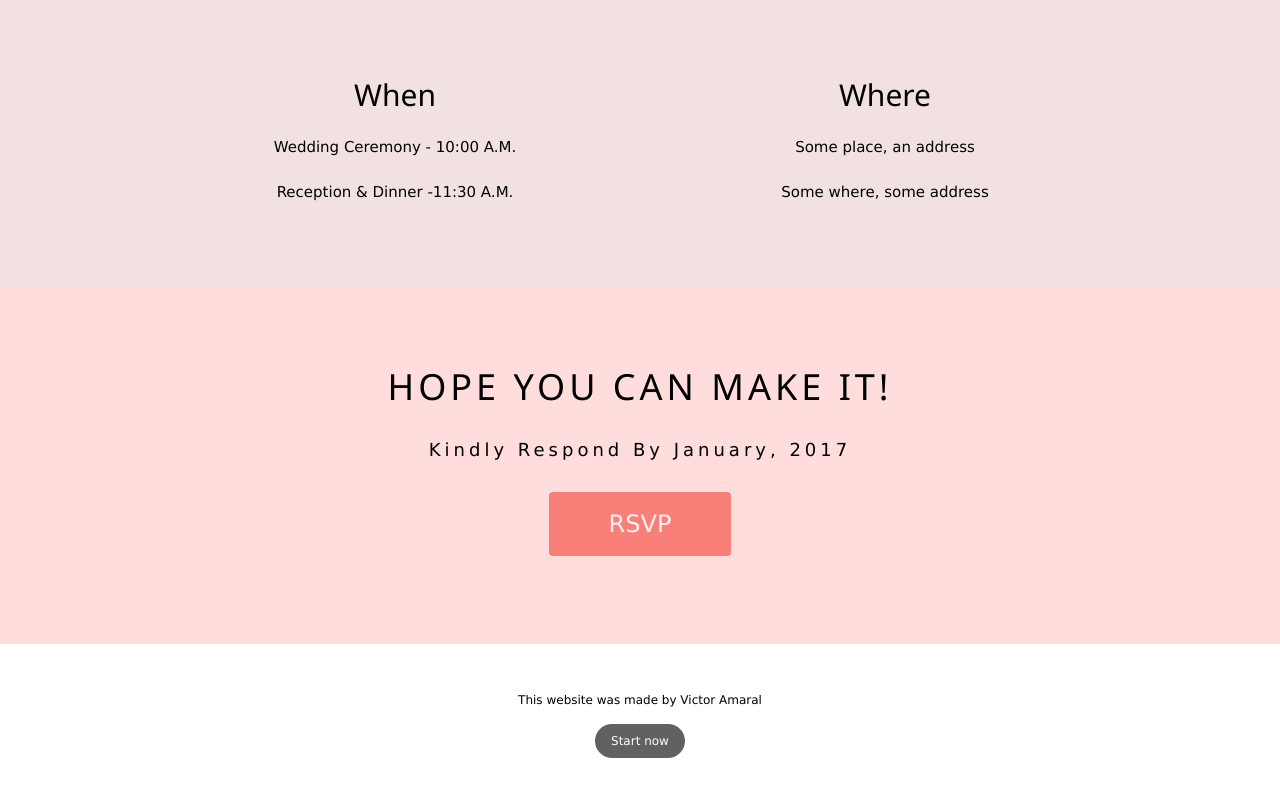
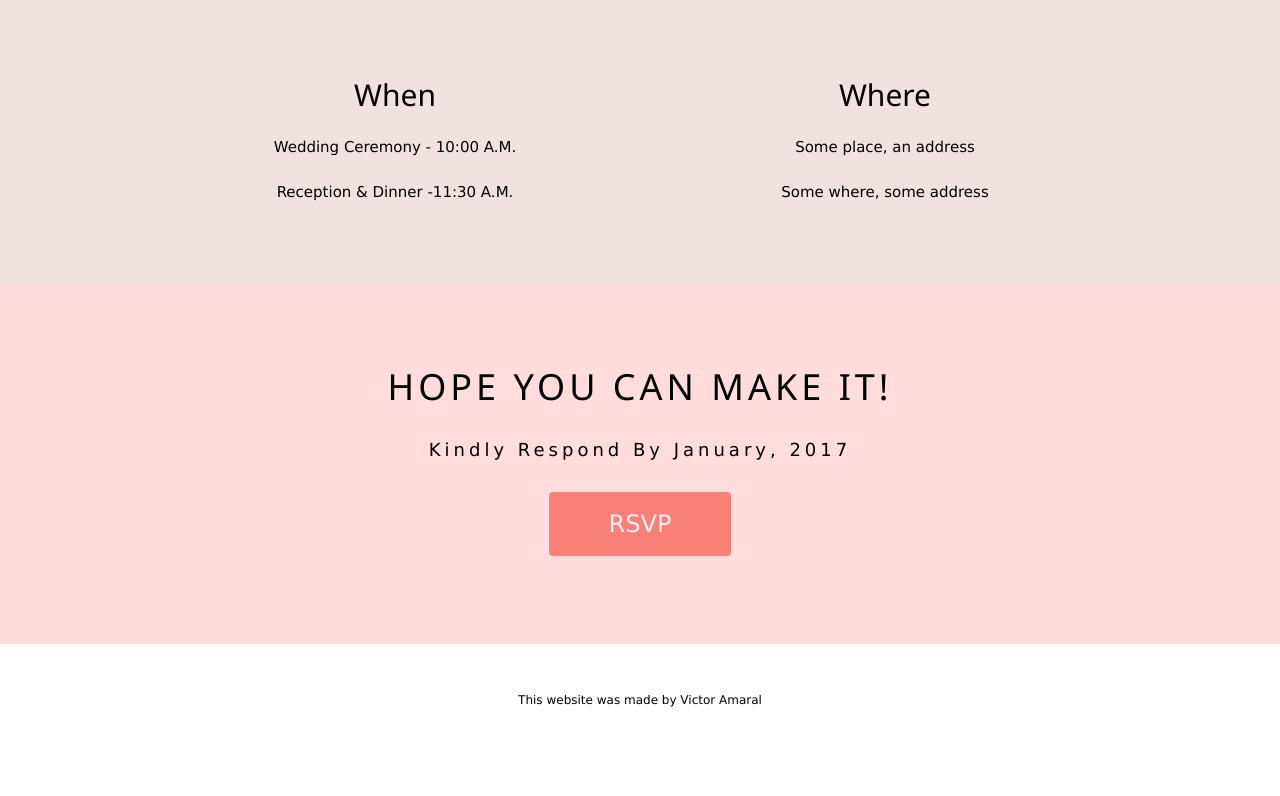
Before and after one commit to amaralvia/wedding.github.io, a plain HTML site: page index.html in a window 1280 px wide. Shown: the part 3713-4509 px from the top of the page. Drawn offline with Linux system fonts and the light colour scheme.

Commit message:
Update index.html

```diff
--- a/index.html
+++ b/index.html
@@ -107,10 +107,10 @@
         </div>
     </div>
 
-    <!-- Footer. This section contains an ad for W3Schools Spaces. You can leave it to support us. -->
+
    <footer class="w3-center w3-white w3-padding-32">
     <p class="w3-small">This website was made by Victor Amaral</p>
-    <a class="button w3-round-xxlarge w3-small w3-dark-grey w3-margin-bottom" href="https://www.w3schools.com/spaces" target="_blank">Start now</a>
+
   <!-- Footer end. -->
   </footer>
 
```
